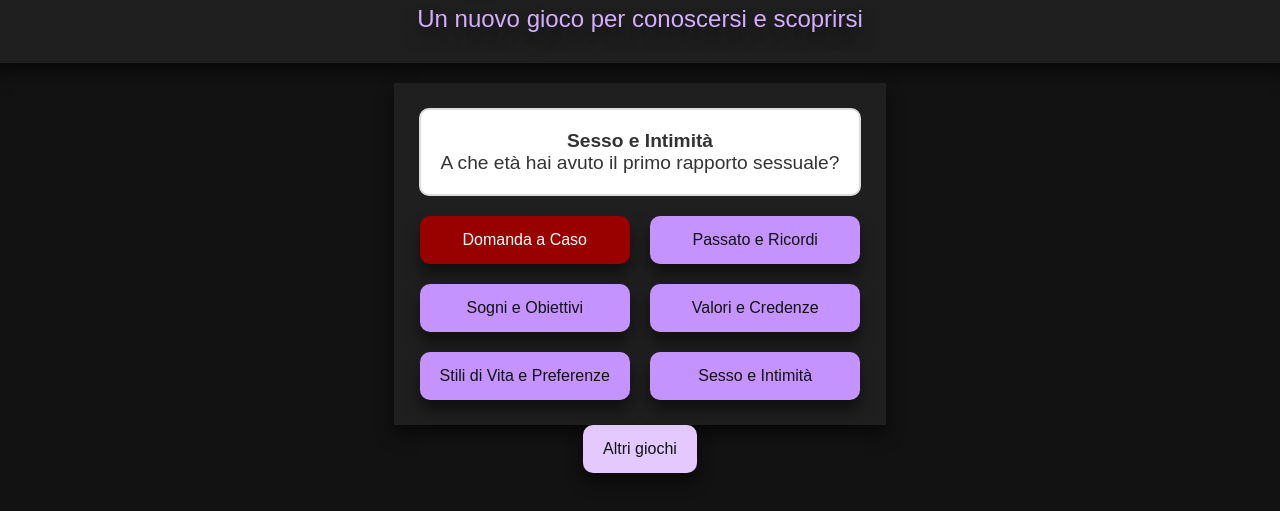
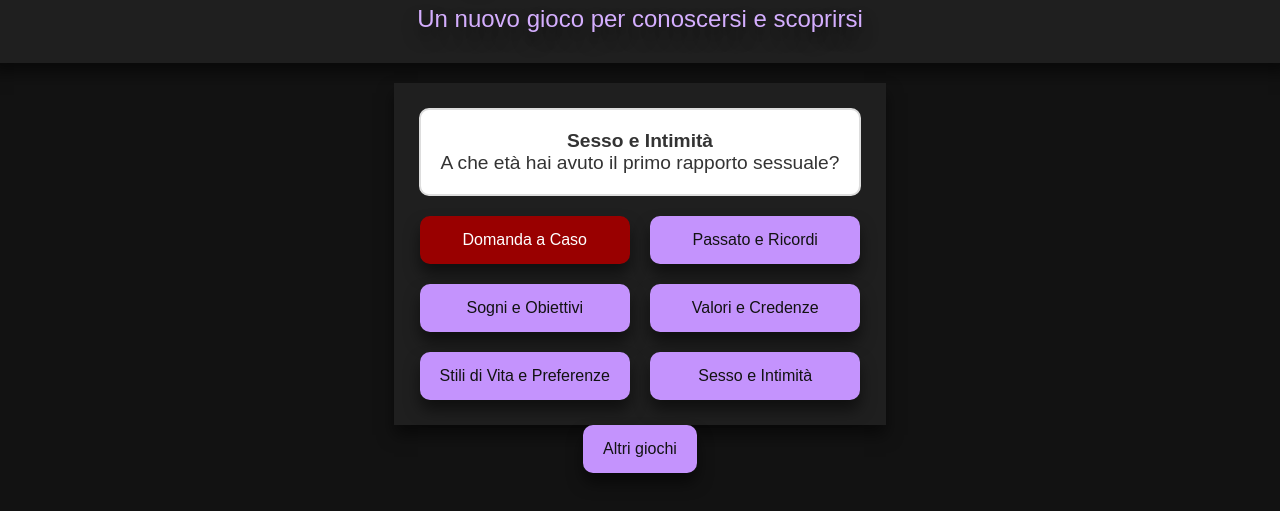
Before and after one commit to maxys2025/Questions-Game-V2, a plain HTML site: page index.html in a window 1280 px wide. Shown: the part 215-726 px from the top of the page. Drawn offline with Linux system fonts and the light colour scheme.

Commit message:
Update index.html

```diff
--- a/index.html
+++ b/index.html
@@ -27,7 +27,7 @@
         </div>
     </div>
   </div>
-<back onclick="location.href='https://maxys2025.github.io/Start/'">Altri giochi</span></button>
+<button onclick="location.href='https://maxys2025.github.io/Start/'">Altri giochi</span></button>
     <script src="script.js"></script>
 </body>
 </html>
```
